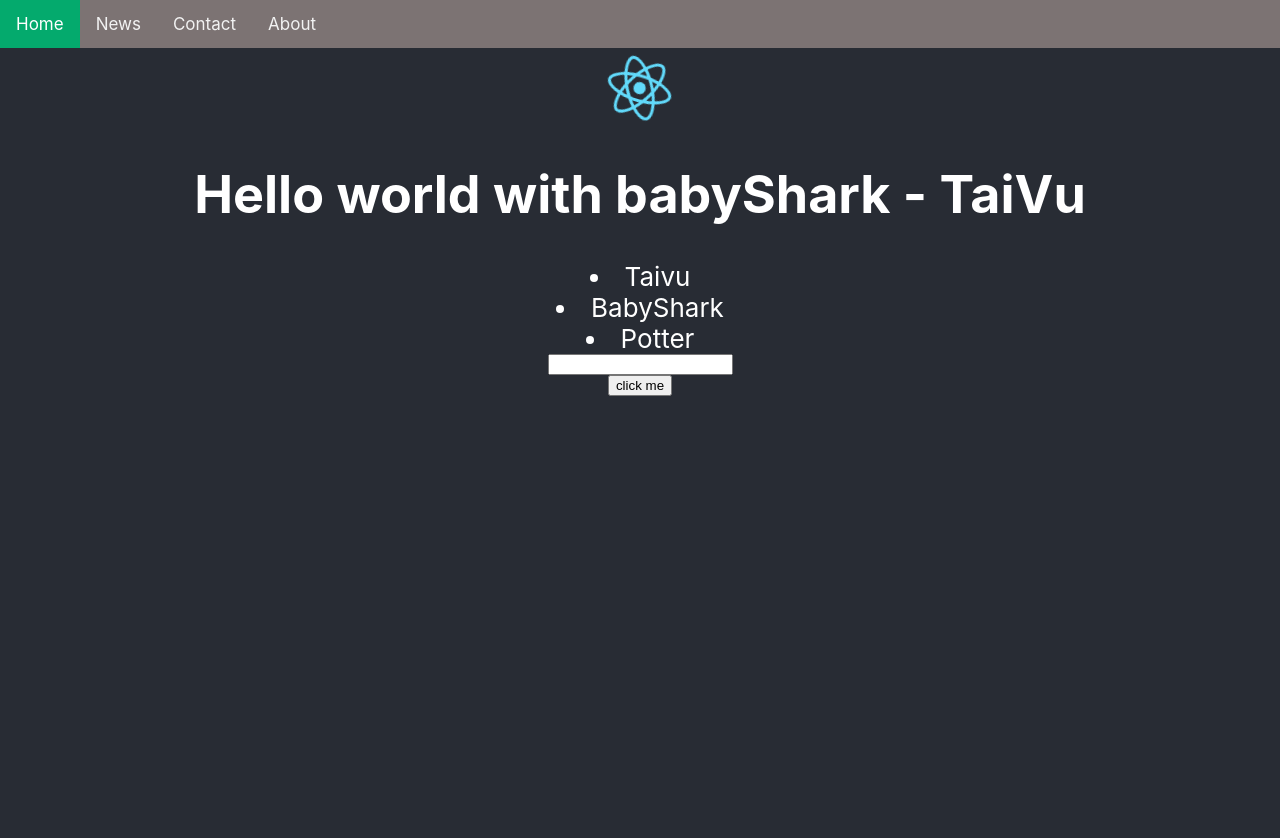
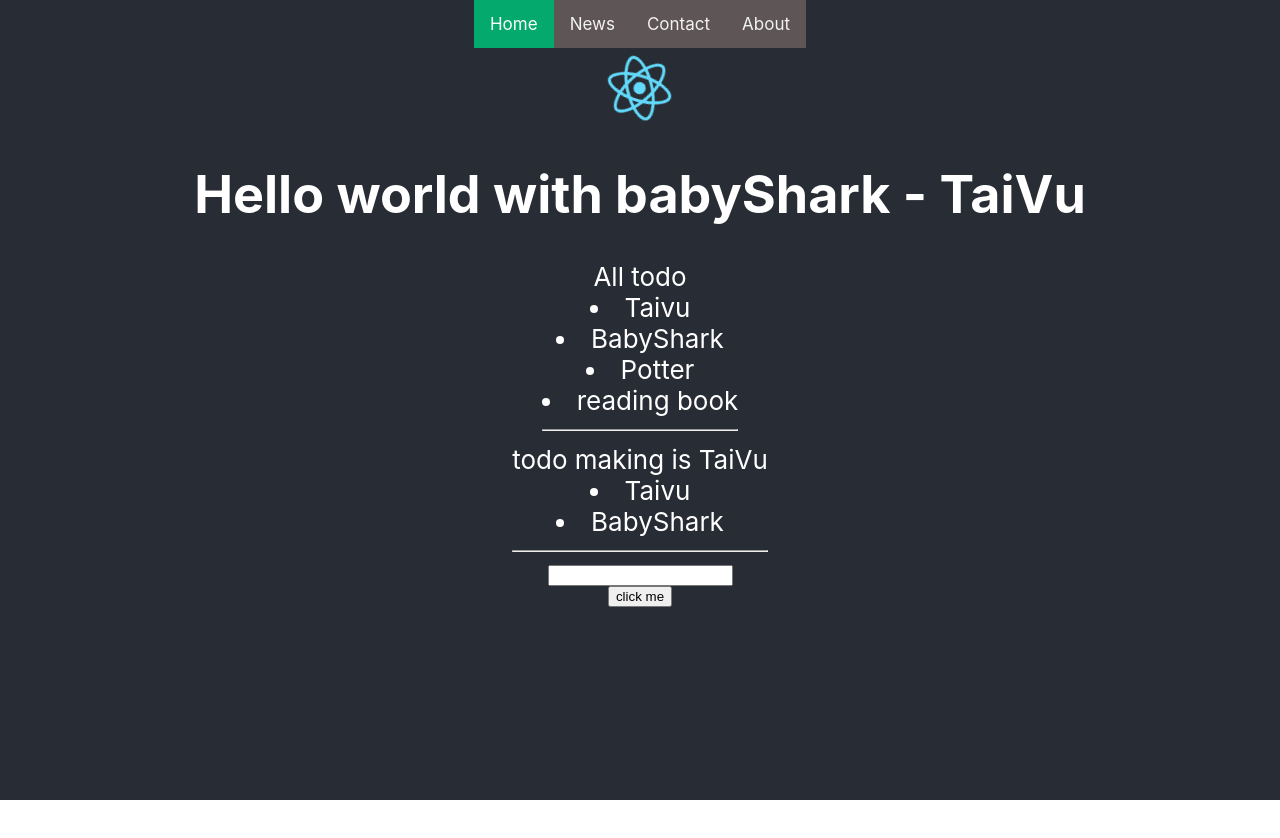
Before and after one commit to VuTai96/reactHook, a React (Create React App) app: page / in a window 1280 px wide. Shown: the top 838 px of the page. After the commit the page ends 800 px from the top, so only its background shows below. Built offline with nearby package versions, Linux system fonts and the light colour scheme.

Commit message:
reuse component

```diff
--- a/src/App.js
+++ b/src/App.js
@@ -8,9 +8,11 @@ function App() {
   let [name, setName] = useState('TaiVu')
   const [adress, setAdress] = useState('')
   const [todos, setTodos] = useState([
-    { id: 'todo1', title: 'Taivu' },
-    { id: 'todo2', title: 'BabyShark' },
-    { id: 'todo3', title: 'Potter' },
+    { id: 'todo1', title: 'Taivu', type: 'taivu' },
+    { id: 'todo2', title: 'BabyShark', type: 'taivu' },
+    { id: 'todo3', title: 'Potter', type: 'babyShark' },
+    { id: 'todo4', title: 'reading book', type: 'babyShark' },
+
   ])
 
   const handleOnclickButton = () => {
@@ -20,7 +22,8 @@ function App() {
     }
     let newTodo = {
       id: Math.floor(Math.random() * 10001),
-      title: adress
+      title: adress,
+      type: 'taivu'
     }
     setTodos([...todos, newTodo])
     setAdress("")
@@ -31,13 +34,17 @@ function App() {
   }
   return (
     <div className="App">
-      <Nav />
       <header className="App-header">
+        <Nav />
         <img src={logo} className="App-logo" alt="logo" />
         <h1>Hello world with babyShark - {name}</h1>
         <Todo
           todos={todos}
-          title={'test new props'}
+          title={'All todo'}
+        />
+        <Todo
+          todos={todos.filter(item => item.type === 'taivu')}
+          title={'todo making is TaiVu'}
         />
 
         <input type="text" value={adress} onChange={(event) => handleOnchangeInput(event)} />
--- a/src/views/Todo.js
+++ b/src/views/Todo.js
@@ -3,12 +3,17 @@ const Todo = (props) => {
     const todos = props.todos;
     return (
         <div className='list-todo-container' >
+            <div className="title">
+                {props.title}
+            </div>
             {todos.map((item) => {
                 return (
                     <li className='child' key={item.id}>{item.title}</li>
                 )
             })}
+            <hr />
         </div>
+
     )
 }
 export default Todo;
```
